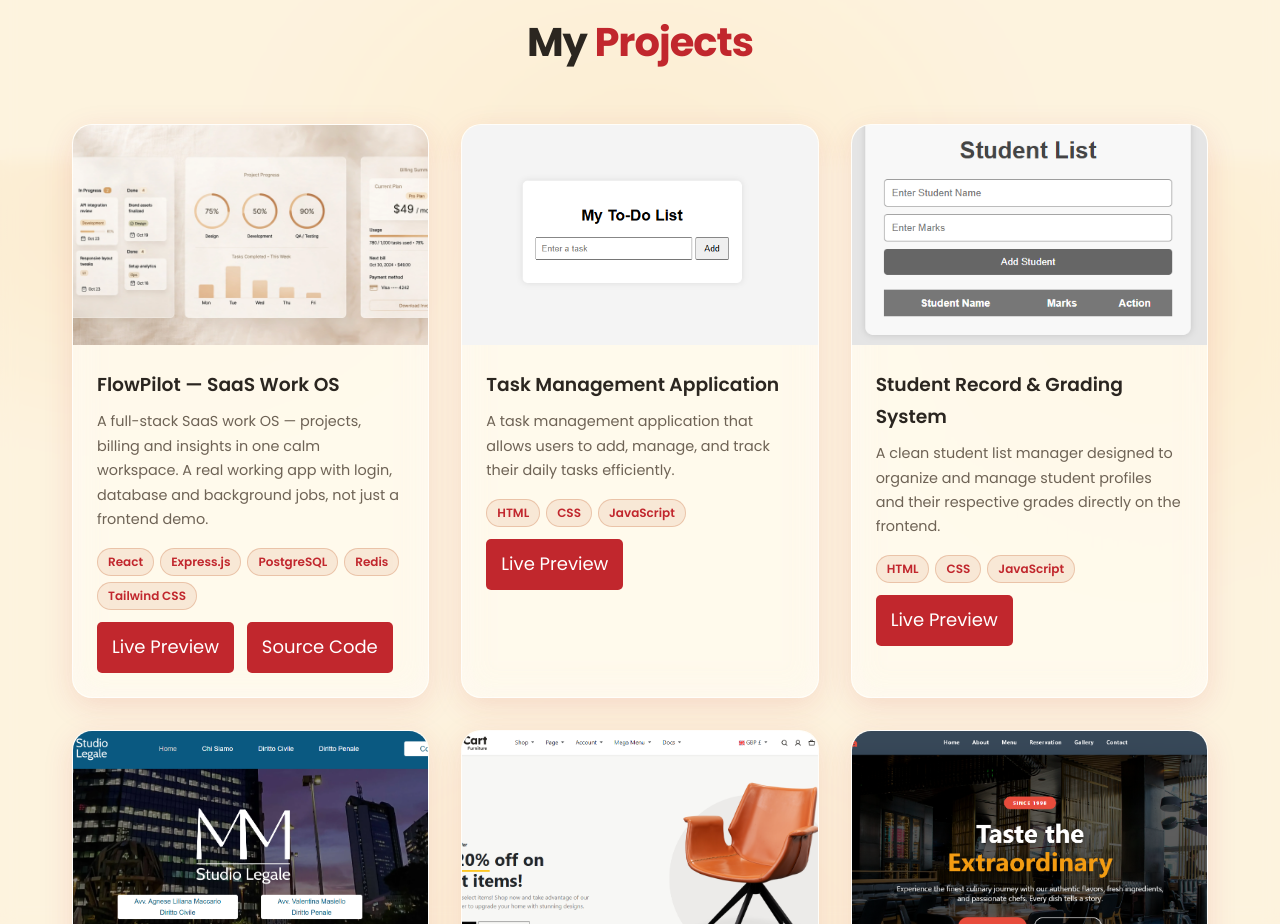
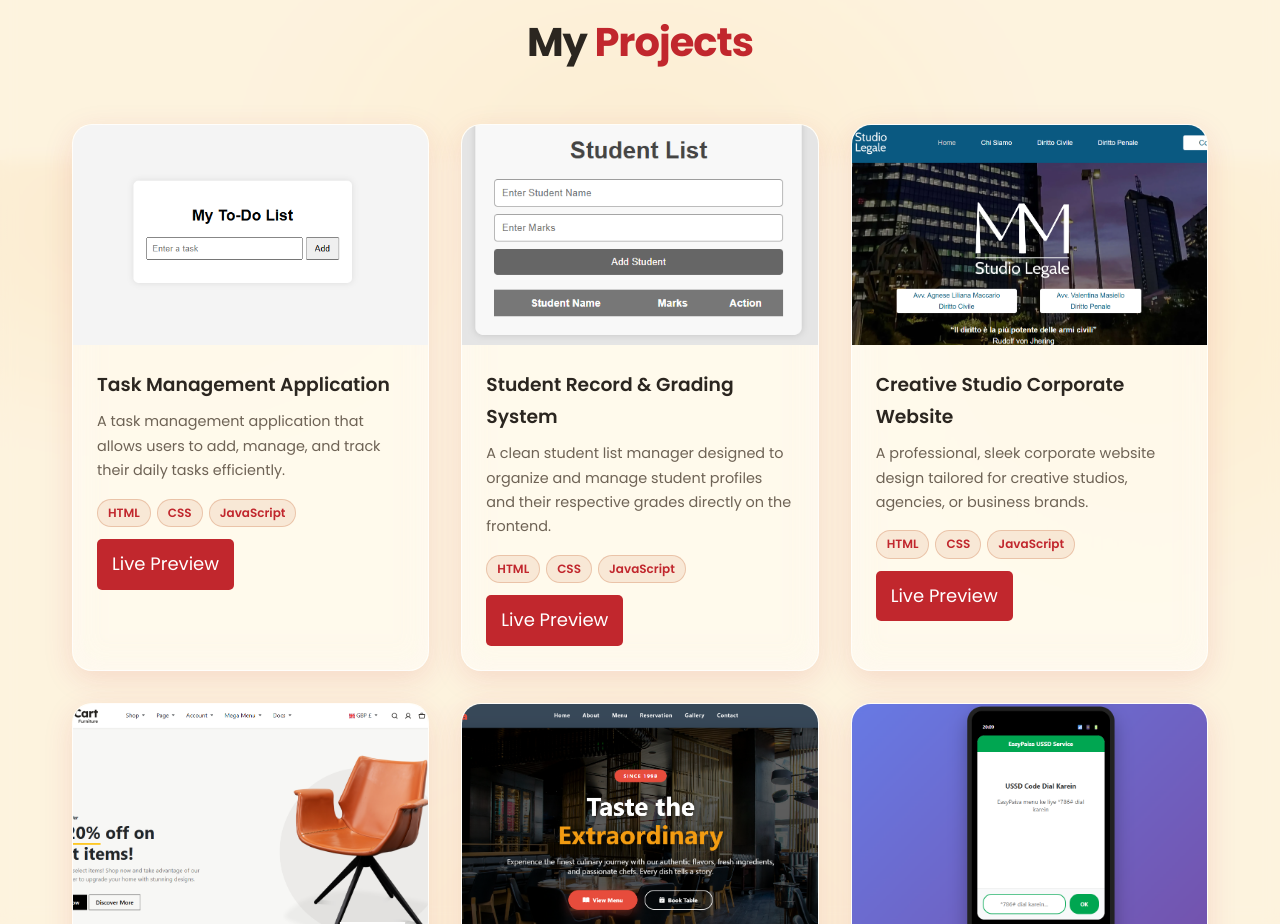
Before and after one commit to osmangoraya912-lang/Portfolio, a plain HTML site: page index.html in a window 1280 px wide. Shown: the part 2240-3164 px from the top of the page. Drawn offline with Linux system fonts and the light colour scheme.

Commit message:
Add files via upload

```diff
--- a/index.html
+++ b/index.html
@@ -126,24 +126,6 @@
         <div class="container">
             <h2 class="section-title">My <span class="highlight">Projects</span></h2>
             <div class="projects-grid">
-                <!-- FlowPilot — Featured Project -->
-                <div class="project-card">
-                    <div class="project-img">
-                        <img src="images/flowpilot.png" alt="FlowPilot">
-                    </div>
-                    <div class="project-info">
-                        <h3>FlowPilot — SaaS Work OS</h3>
-                        <p>A full-stack SaaS work OS — projects, billing and insights in one calm workspace. A real working app with login, database and background jobs, not just a frontend demo.</p>
-                        <div class="tech-stack">
-                            <span>React</span><span>Express.js</span><span>PostgreSQL</span><span>Redis</span><span>Tailwind CSS</span>
-                        </div>
-                        <div class="project-links">
-                            <a href="https://malikusmangoraya.github.io/flowpilot/">Live Preview</a>
-                            <a href="https://github.com/malikusmangoraya/flowpilot">Source Code</a>
-                        </div>
-                    </div>
-                </div>
-
                 <!-- Project 1 -->
                 <div class="project-card">
                     <div class="project-img">
```
Also changed, not shown: 1 other file.
